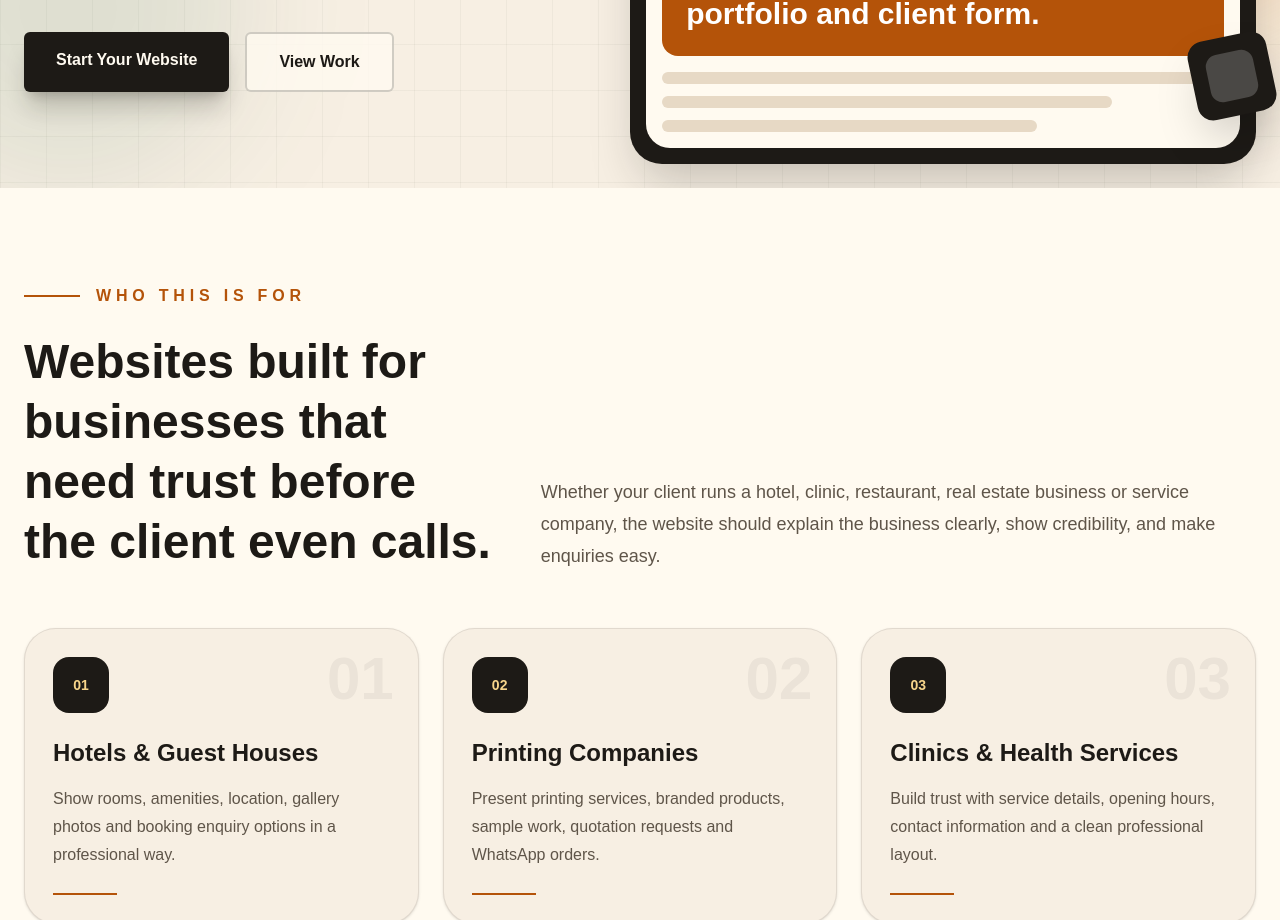
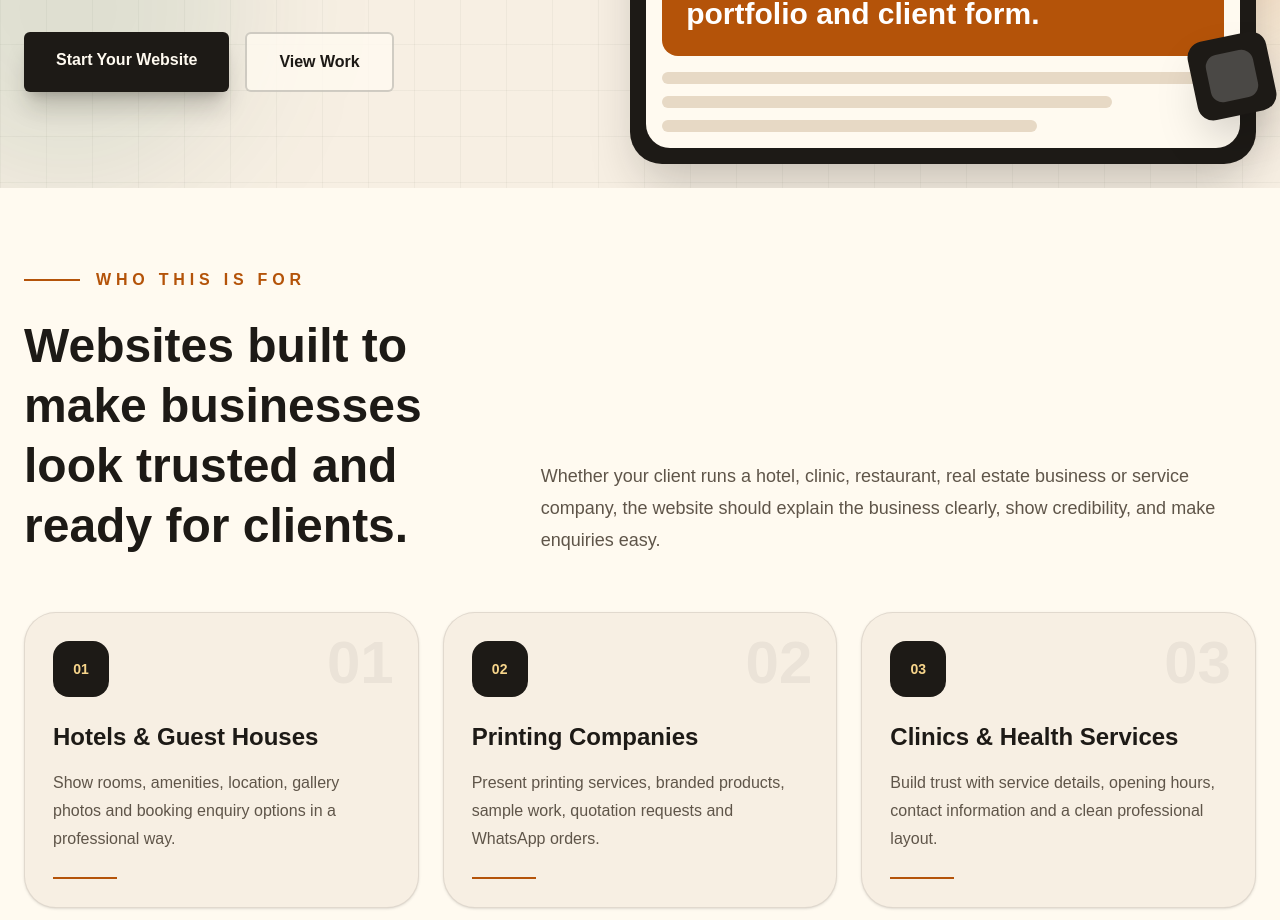
Before and after one commit to brianmichaelu/website-creation-agency, a Next.js app: page / in a window 1280 px wide. Shown: the part 582-1502 px from the top of the page. Built offline with nearby package versions, Linux system fonts and the light colour scheme.

Commit message:
Refactor services section for improved clarity

```diff
--- a/app/page.tsx
+++ b/app/page.tsx
@@ -212,7 +212,7 @@ ${formData.get("extraMessage")}
 
             {/* WHO THIS IS FOR */}
             {/* WHO THIS IS FOR */}
-      <section id="services" className="bg-[#fffaf0] px-6 py-24 text-[#1d1a16]">
+      <section id="services" className="scroll-mt-44 bg-[#fffaf0] px-6 py-20 text-[#1d1a16]">
         <div className="mx-auto max-w-7xl">
           <div className="grid gap-10 lg:grid-cols-[0.8fr_1.2fr] lg:items-end">
             <div>
@@ -223,9 +223,8 @@ ${formData.get("extraMessage")}
                 </p>
               </div>
 
-              <h2 className="text-4xl font-black leading-tight md:text-5xl">
-                Websites built for businesses that need trust before the client
-                even calls.
+              <h2 className="max-w-2xl text-3xl font-black leading-tight md:text-5xl">
+               Websites built to make businesses look trusted and ready for clients.
               </h2>
             </div>
 
```
